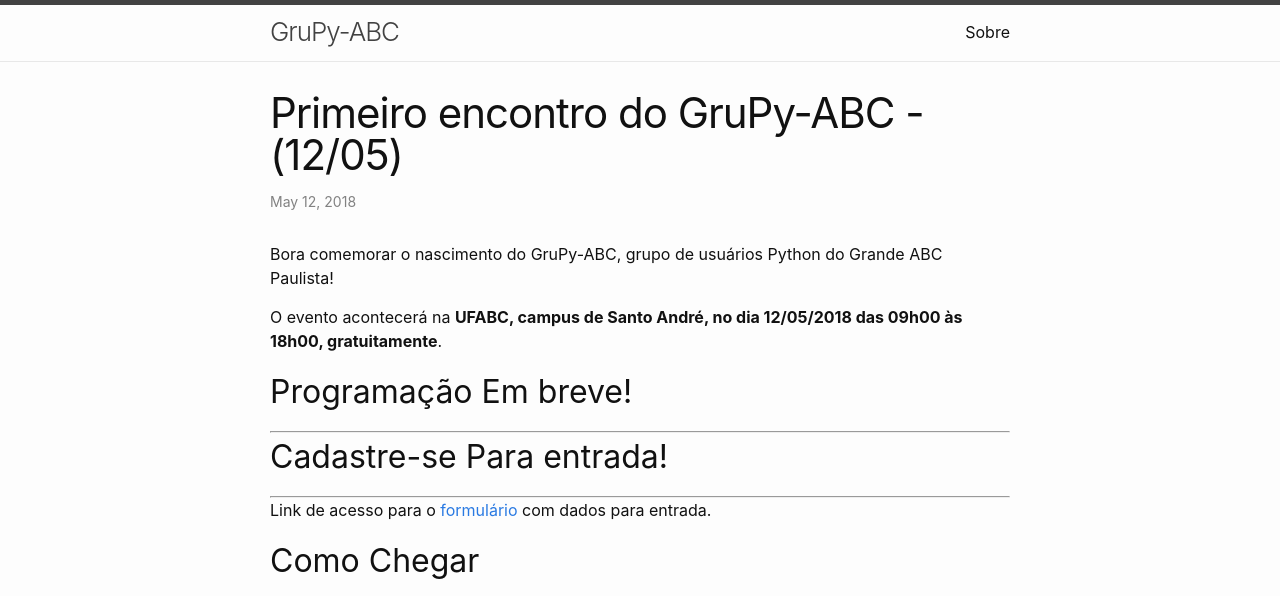
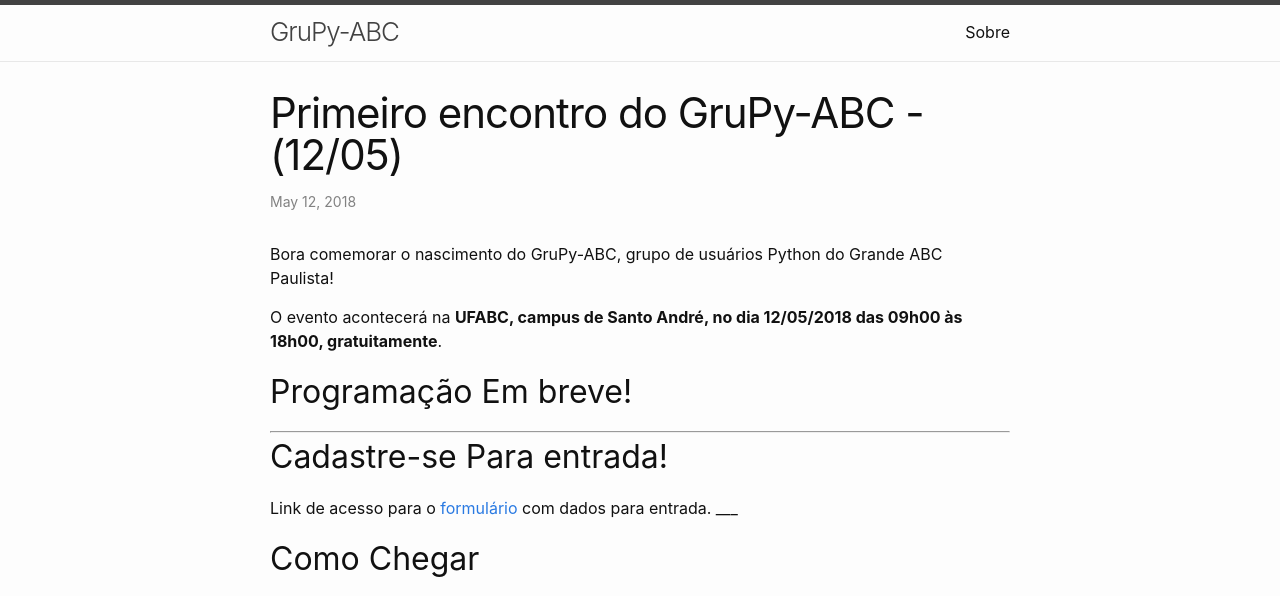
Before and after one commit to Grupy-ABC/Grupy-ABC.github.io, a Jekyll site: the page built from _posts/2018-05-12-grupy-abc-first-meetup.markdown, in a window 1280 px wide. Shown: the top 596 px of the page. Built offline with Jekyll 4.4.1, drawn with Linux system fonts in a browser that asks for light colours.

```diff
--- a/_posts/2018-05-12-grupy-abc-first-meetup.markdown
+++ b/_posts/2018-05-12-grupy-abc-first-meetup.markdown
@@ -13,8 +13,9 @@ O evento acontecerá na __UFABC, campus de Santo André, no dia 12/05/2018 das 0
 ___
 
 ## Cadastre-se Para entrada!
+Link de acesso para o [formulário][form-data] com dados para entrada.
 ___
-Link de acesso para o [formulário][form-data] com dados para entrada.
+
 
 ## Como Chegar
 ___
```
